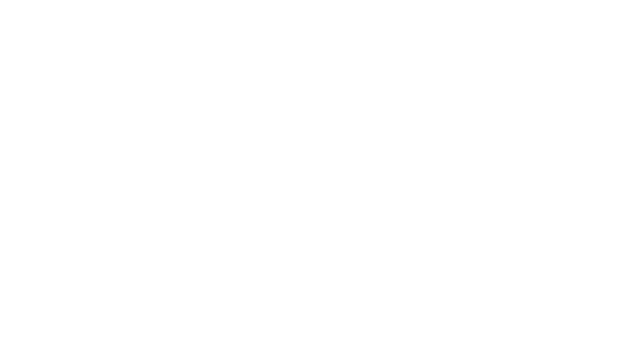
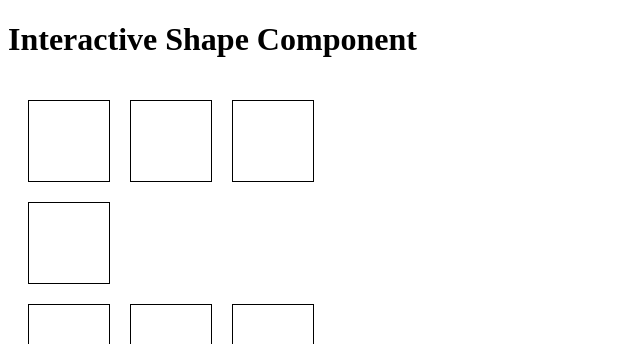
Before and after one commit to poojaSivakumar97/BYO, a React (Vite) app in the folder GFE/: page / in a window 1280 px wide. Shown: the top 344 px of the page, without its empty margins (0-640 px from the left). Built offline with nearby package versions, Linux system fonts and the light colour scheme.

Commit message:
feat:MemoryGame

```diff
--- a/GFE/src/App.jsx
+++ b/GFE/src/App.jsx
@@ -1,16 +1,20 @@
 import React from "react";
-import FileExplorer from "./machine_coding/FileExplorer";
-import AutoComplete from "./machine_coding/AutoComplete";
-import TicTacToe from "./machine_coding/TicTacToe";
-import { ProgressBar } from "./machine_coding/ProgressBar";
-import Pagination from "./machine_coding/Pagination";
+// import FileExplorer from "./machine_coding/FileExplorer";
+// import AutoComplete from "./machine_coding/AutoComplete";
+// import TicTacToe from "./machine_coding/TicTacToe";
+// import { ProgressBar } from "./machine_coding/ProgressBar";
+// import Pagination from "./machine_coding/Pagination";
 import ErrorBoundary from "./ErrorBoundary";
-import UPIForm from "./machine_coding/UPI_AutoComplete";
-
+// import UPIForm from "./machine_coding/UPI_AutoComplete";
+// import InteractiveShape from "./devtools/InteractiveShape";
+const InteractiveShape = React.lazy(() =>
+  import("./devtools/InteractiveShape/index.jsx")
+);
 const App = () => {
   // const bars = [5, 10, 20, 70, 80];
   return (
     <React.Fragment>
+      <React.Suspense fallback={<div>Loading...</div>}>
         <ErrorBoundary>
           {/* <aside>
         <FileExplorer />
@@ -20,10 +24,11 @@ const App = () => {
           {/* {bars.map((bar) => (
         <ProgressBar key={bar} progress={bar} />
       ))} */}
-
+          <InteractiveShape />
           {/* <Pagination /> */}
           {/* <UPIForm /> */}
         </ErrorBoundary>
+      </React.Suspense>
     </React.Fragment>
   );
 };
--- /dev/null
+++ b/GFE/src/devtools/InteractiveShape/Shape.css
@@ -0,0 +1,25 @@
+.boxescontainer{
+    padding: 20px;
+   display: grid;
+   grid-template-columns: 1fr 1fr 1fr;
+   width: fit-content;
+    gap: 20px;
+}
+.box{
+     width: 80px;
+    height: 80px;
+    transition: background-color 0.3s ease, border 0.3s ease;
+}
+.box.visible{
+    cursor: pointer;
+    border: 1px solid black;
+}
+.box.hidden{
+    cursor: initial;
+    opacity: 0;
+}
+.box.selected{
+    background-color: #0bcc59;
+   cursor: not-allowed;
+
+}
--- /dev/null
+++ b/GFE/src/devtools/InteractiveShape/Shape.jsx
@@ -0,0 +1,76 @@
+import React, { useMemo, useState, useEffect, useRef } from "react";
+import "./Shape.css";
+
+const Shape = ({ data }) => {
+  const boxes = useMemo(() => {
+    return data.flat(Infinity);
+  }, [data]);
+  const countNoVisibelBoxes = useMemo(() => {
+    return boxes.reduce((acc, box) => {
+      if (box == 1) acc++;
+      return acc;
+    }, 0);
+  }, [boxes]);
+  const timeRef = useRef(null);
+  //   We need to maintain the order of insertion hence we can have array, Objects, Map, Set data structures
+  // Ideal for this scenario would be set since we have O(1) for lookup also
+  const [selected, setSelected] = useState(new Set());
+  const [unMounting, setUnMounting] = useState(false);
+
+  const handleClick = (e) => {
+    const { target } = e;
+    const index = target.getAttribute("data-index");
+    const status = target.getAttribute("data-status");
+    if (status === "hidden" || index == null || unMounting) return;
+
+    setSelected((prev) => {
+      return new Set(prev.add(index));
+    });
+  };
+
+  const unMount = () => {
+    const keys = Array.from(selected.keys());
+    const removeKeys = () => {
+      //   console.log("removing keys", keys);
+      setUnMounting(true);
+      if (keys.length) {
+        const curKey = keys.shift();
+        setSelected((prev) => {
+          const updatedKeys = new Set(prev);
+          updatedKeys.delete(curKey);
+          return updatedKeys;
+        });
+        timeRef.current = setTimeout(removeKeys, 500);
+      } else {
+        setUnMounting(false);
+        clearTimeout(timeRef.current);
+      }
+    };
+    timeRef.current = setTimeout(removeKeys, 100);
+  };
+  useEffect(() => {
+    if (selected.size >= countNoVisibelBoxes) {
+      // unMount
+      unMount();
+    }
+  }, [selected]);
+
+  return (
+    <div className="boxescontainer" onClick={handleClick}>
+      {boxes.map((box, index) => {
+        const status = box === 1 ? "visible" : "hidden";
+        const isSelected = selected.has(index.toString());
+        return (
+          <div
+            className={`box ${status} ${isSelected ? "selected" : ""}`}
+            key={`${box}-${index}`}
+            data-index={index}
+            data-status={status}
+          ></div>
+        );
+      })}
+    </div>
+  );
+};
+
+export default Shape;
--- /dev/null
+++ b/GFE/src/devtools/InteractiveShape/index.jsx
@@ -0,0 +1,18 @@
+import React from "react";
+import Shape from "./Shape";
+
+const BOXDATA = [
+  [1, 1, 1],
+  [1, 0, 0],
+  [1, 1, 1],
+];
+const index = () => {
+  return (
+    <div>
+      <h1>Interactive Shape Component</h1>
+      <Shape data={BOXDATA} />
+    </div>
+  );
+};
+
+export default index;
```
Lines whose indentation alone changed are shown as unchanged.
